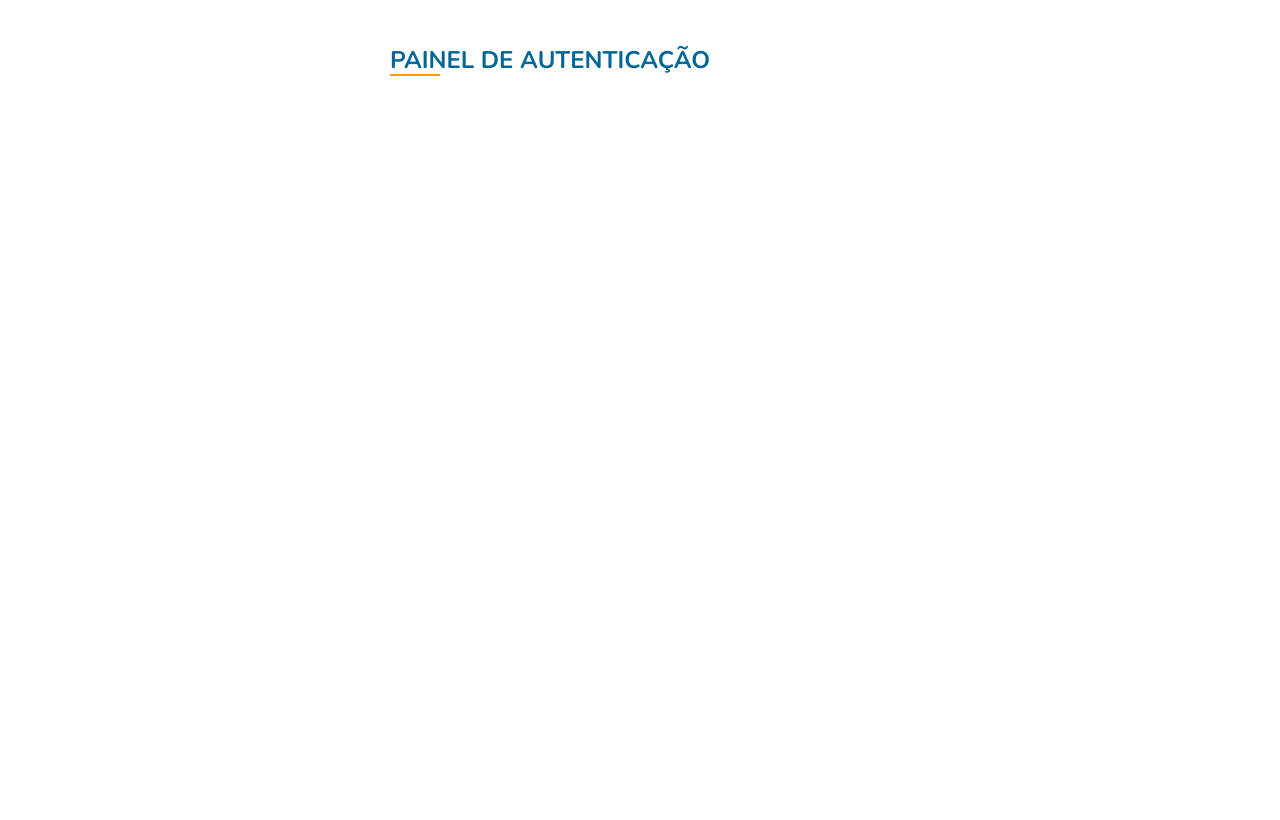
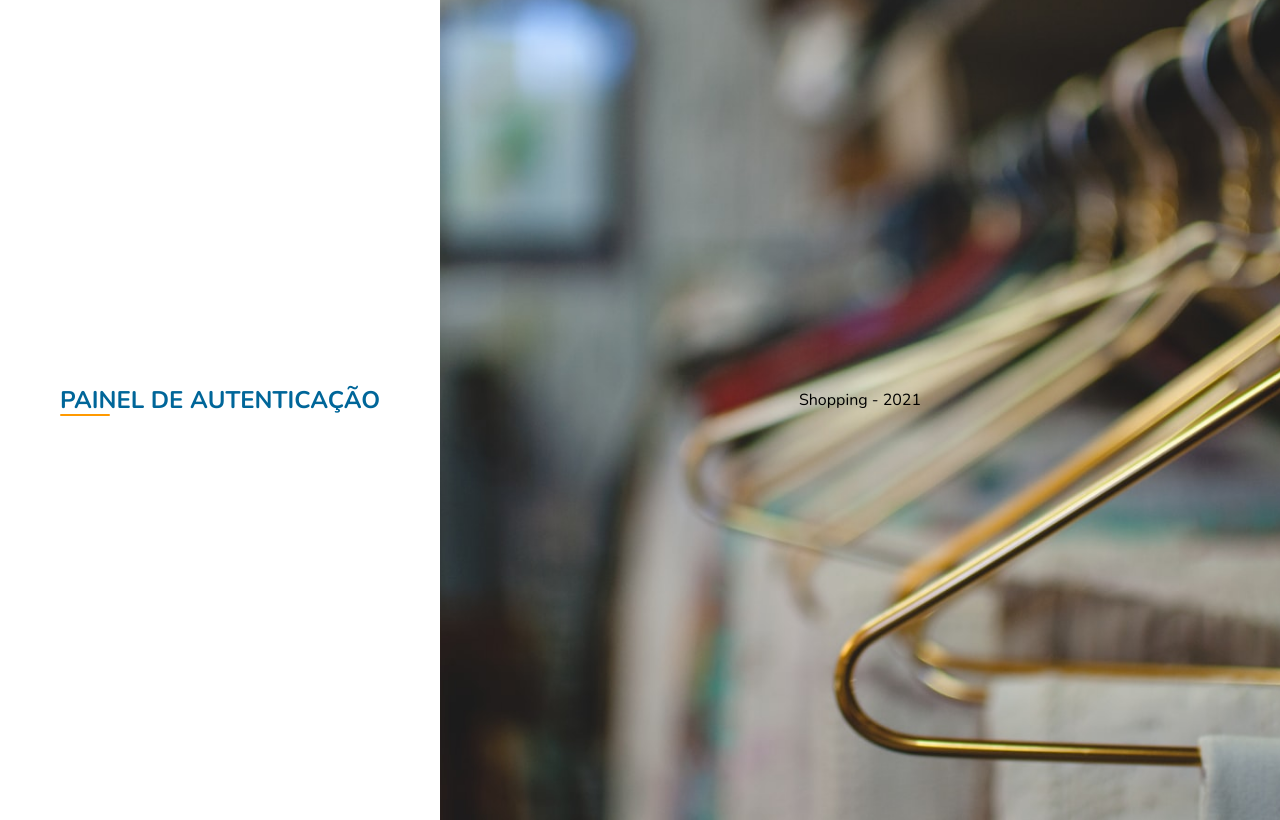
Before and after one commit to leobritob/shopping-frontend, a React (Create React App) app: page /login in a window 1280 px wide. Built offline with nearby package versions, Linux system fonts and the light colour scheme.

Commit message:
feat: create login layout

```diff
--- a/src/App.tsx
+++ b/src/App.tsx
@@ -5,6 +5,8 @@ import { Router } from './routes'
 
 const GlobalStyles = createGlobalStyle`
   * {
+    margin: 0;
+    padding: 0;
     font-family: Nunito, sans-serif;
   }
 `
--- a/src/components/columns/column.tsx
+++ b/src/components/columns/column.tsx
@@ -14,13 +14,27 @@ import {
   ColorProps,
   border,
   BorderProps,
+  position,
+  PositionProps,
+  background,
+  BackgroundProps,
 } from 'styled-system'
 
-export type ColumProps = LayoutProps & FlexboxProps & MarginProps & PaddingProps & GridProps & ColorProps & BorderProps
+export type ColumProps = LayoutProps &
+  FlexboxProps &
+  MarginProps &
+  PaddingProps &
+  GridProps &
+  ColorProps &
+  BorderProps &
+  PositionProps &
+  BackgroundProps
 
 export const Column = styled.div<ColumProps>`
   display: flex;
   flex-direction: column;
+  align-items: center;
+  justify-content: center;
   ${layout}
   ${flexbox}
   ${margin}
@@ -28,4 +42,6 @@ export const Column = styled.div<ColumProps>`
   ${grid}
   ${color}
   ${border}
+  ${position}
+  ${background}
 `
--- /dev/null
+++ b/src/layouts/index.tsx
@@ -0,0 +1 @@
+export * from './login-layout'
--- /dev/null
+++ b/src/layouts/login-layout.tsx
@@ -0,0 +1,24 @@
+import React from 'react'
+
+import { Row, Column } from 'components'
+
+export const LoginLayout: React.FC = ({ children }) => {
+  return (
+    <Row width="100%" height="100vh">
+      <Column width="400px" height="100vh" p="20px">
+        {children}
+      </Column>
+      <Column
+        flex={1}
+        height="100vh"
+        p="20px"
+        backgroundImage="url('admin-background.jpeg')"
+        backgroundSize="cover"
+        backgroundPosition="center"
+        backgroundRepeat="repeat-x"
+      >
+        <p>Shopping - {new Date().getFullYear()}</p>
+      </Column>
+    </Row>
+  )
+}
--- a/src/pages/login.tsx
+++ b/src/pages/login.tsx
@@ -4,7 +4,7 @@ import { Column, Title } from 'components'
 
 export const LoginPage: React.FC = () => {
   return (
-    <Column width="500px" margin="0 auto" backgroundColor="#fff" p="20px" borderRadius="5px">
+    <Column bg="white">
       <Title>Painel de Autenticação</Title>
     </Column>
   )
--- a/src/routes/unauthorized-routes.tsx
+++ b/src/routes/unauthorized-routes.tsx
@@ -2,13 +2,16 @@ import React, { Fragment } from 'react'
 import { Redirect, Route } from 'react-router-dom'
 
 import { LoginPage } from 'pages'
+import { LoginLayout } from 'layouts'
 
 export const UnauthorizedRoutes: React.FC = () => {
   return (
     <Fragment>
-      <Route path="/login" exact>
-        <LoginPage />
-      </Route>
+      <LoginLayout>
+        <Route path="/login" exact>
+          <LoginPage />
+        </Route>
+      </LoginLayout>
 
       <Redirect path="*" to="/login" />
     </Fragment>
```
Also changed, not shown: public/admin-background.jpeg (renamed from src/assets/admin-background.jpeg).
